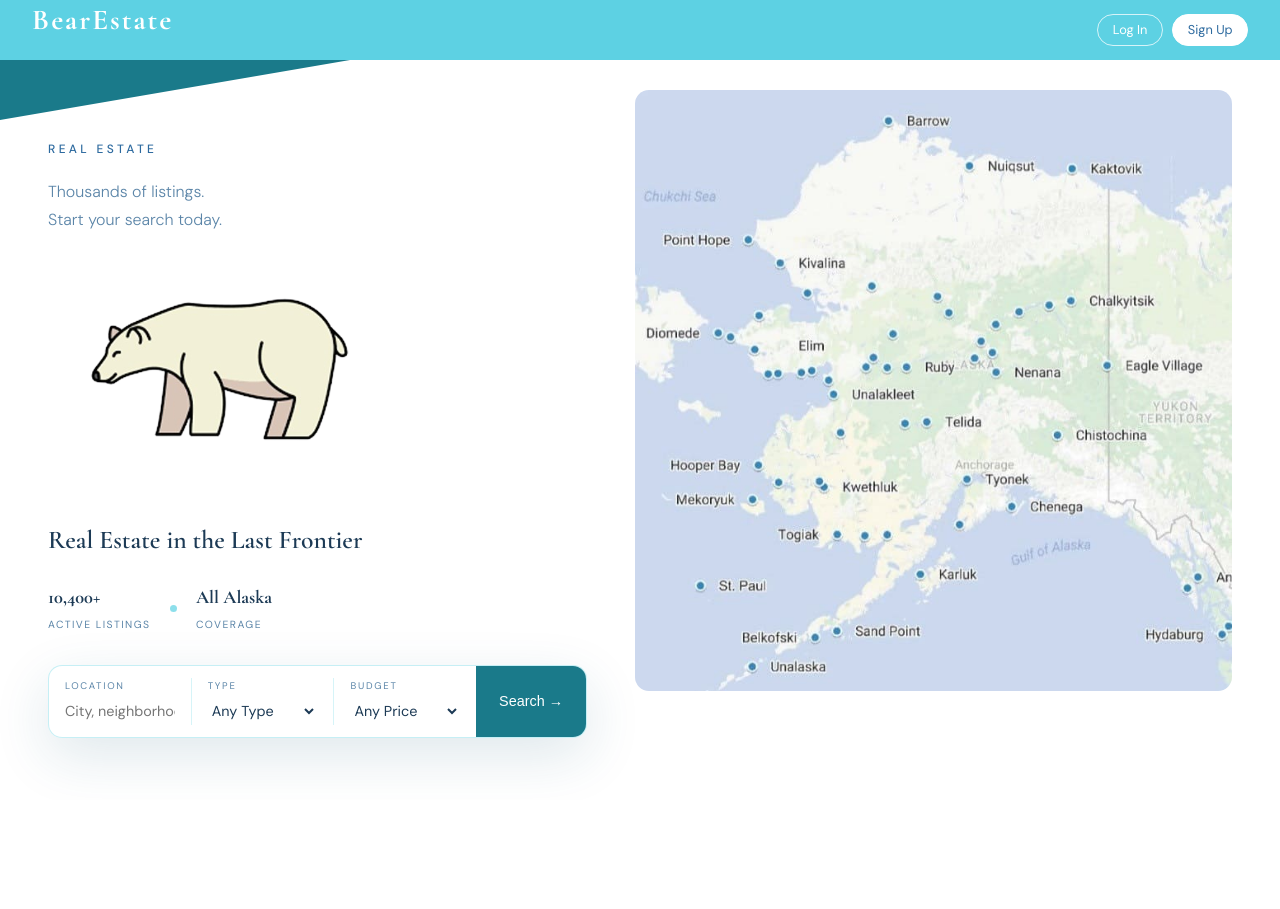
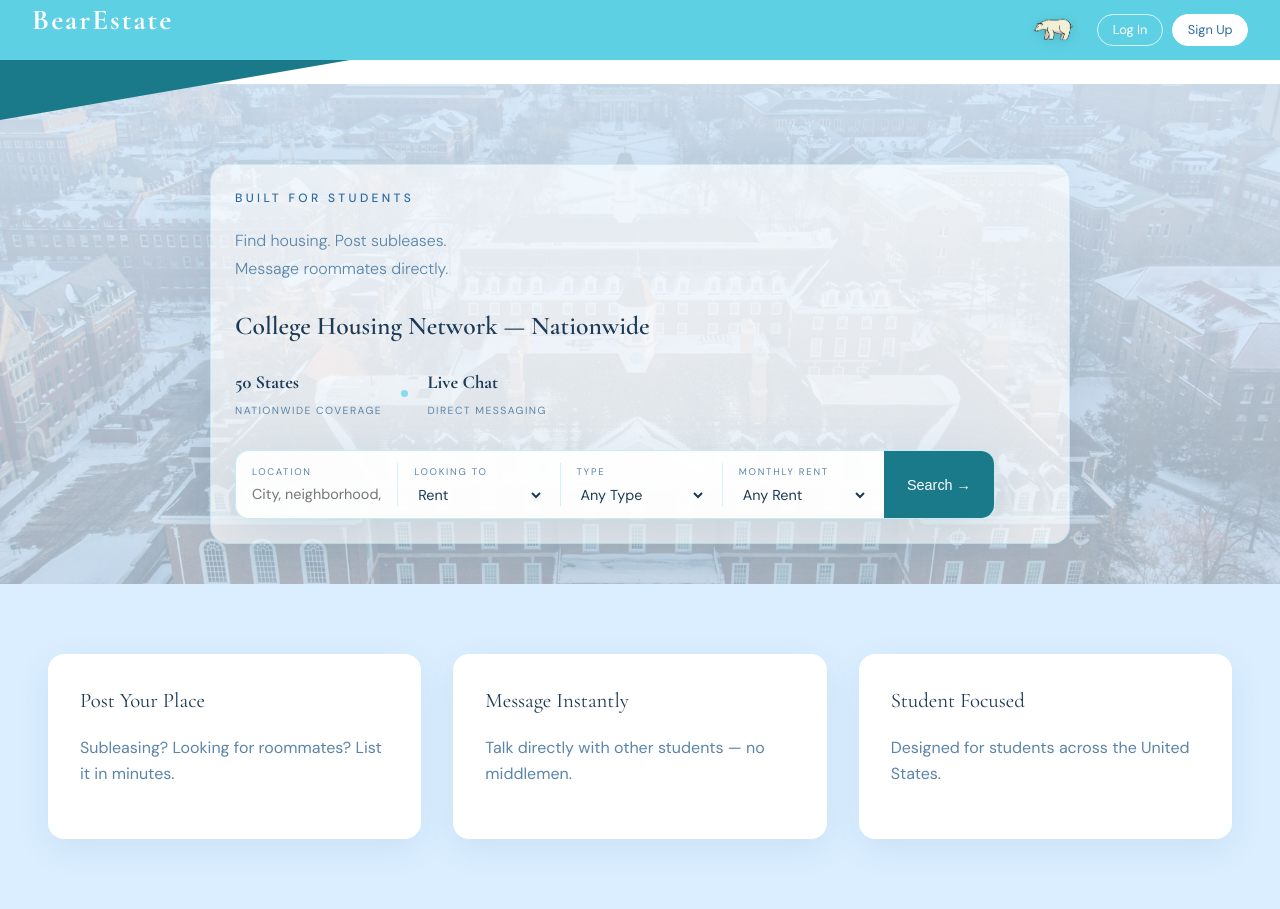
Before and after one commit to CS4300-CS5300-SP26/dev6_cust5, a Django app: page / in a window 1280 px wide. Before the commit the page ends 764 px from the top, so only its background shows below. Run offline with Django 5.2, Linux system fonts and the light colour scheme; some libraries are stand-ins or nearby versions.

Commit message:
Updated the homepage to refelct customer requests. Added an image of a college covered in snow for the background of the homepage

```diff
--- a/myproject/home/static/css/styles.css
+++ b/myproject/home/static/css/styles.css
@@ -42,6 +42,21 @@ body {
     font-size: 1.8rem;
     letter-spacing: 2px;
     color: white;
+}
+
+/* NEW: right side group */
+.nav-right {
+    display: flex;
+    align-items: center;
+    gap: 0.85rem;
+}
+
+/* NEW: bear in header */
+.nav-bear {
+    height: 34px;
+    width: auto;
+    display: block;
+    filter: drop-shadow(0 2px 6px rgba(0,0,0,0.12));
 }
 
 /* ── Nav Buttons ───────────────────────────────── */
@@ -105,17 +120,54 @@ body {
     padding: 80px 3rem 40px;
 }
 
+/* NEW: hero background via <img>, not CSS background-image */
+.hero-bg {
+    position: relative;
+    overflow: hidden;
+}
+
+/* The actual image behind everything */
+.hero-bg-img {
+    position: absolute;
+    inset: 0;
+    width: 100%;
+    height: 100%;
+    object-fit: cover;
+    object-position: center;
+    z-index: 0;
+}
+
+/* Soft overlay so text stays readable */
+.hero-bg::before {
+    content: "";
+    position: absolute;
+    inset: 0;
+    background: linear-gradient(
+        to bottom,
+        rgba(218, 238, 255, 0.88),
+        rgba(218, 238, 255, 0.70)
+    );
+    z-index: 1;
+}
+
+/* Center the main hero content */
 .hero-grid {
+    position: relative;
+    z-index: 2;
     display: flex;
-    align-items: flex-start;
-    justify-content: space-between;
-    gap: 3rem;
+    justify-content: center;
 }
 
 .hero-inner {
-    max-width: 620px;
-    flex: 1 1 560px;
+    max-width: 860px;
+    width: 100%;
     animation: fadeUp 1s cubic-bezier(0.22,1,0.36,1) both;
+
+    background: rgba(255,255,255,0.62);
+    border: 1px solid rgba(93,209,227,0.25);
+    border-radius: 18px;
+    padding: 24px;
+    box-shadow: 0 18px 55px rgba(30, 90, 120, 0.12);
 }
 
 .eyebrow {
@@ -141,14 +193,6 @@ body {
     font-weight: 600;
     margin-bottom: 1.5rem;
     color: var(--text);
-}
-
-/* ── Bear Image ────────────────────────────────── */
-.bear-image {
-    display: block;
-    width: 380px;
-    max-width: 100%;
-    margin-bottom: 2rem;
 }
 
 /* ── Mini Stats ────────────────────────────────── */
@@ -185,12 +229,13 @@ body {
 .search-bar {
     display: flex;
     align-items: stretch;
-    background: rgba(255,255,255,0.9);
+    background: rgba(255,255,255,0.92);
     border: 1px solid rgba(93,209,227,0.35);
     border-radius: 14px;
     box-shadow: 0 18px 55px rgba(30, 90, 120, 0.14);
     overflow: hidden;
-    max-width: 640px;
+    max-width: 760px;
+    width: 100%;
 }
 
 .search-field {
@@ -242,23 +287,6 @@ body {
 
 .search-btn:hover {
     filter: brightness(1.05);
-}
-
-/* ── Map Section (NOW RIGHT SIDE) ───────────────── */
-.map-section {
-    flex: 1 1 620px;
-    display: flex;
-    align-items: flex-start;
-    justify-content: flex-end;
-    background: transparent;
-}
-
-.map-section img {
-    width: 100%;
-    max-width: 720px;
-    height: auto;
-    object-fit: contain;
-    border-radius: 14px;
 }
 
 /* ── Modal ─────────────────────────────────────── */
@@ -387,22 +415,44 @@ body {
 
 .hidden { display: none; }
 
+/* ── Student Feature Section ───────────────────── */
+.student-features {
+    padding: 70px 3rem;
+    display: flex;
+    justify-content: space-between;
+    gap: 2rem;
+    background: var(--sky);
+}
+
+.feature {
+    flex: 1;
+    background: white;
+    padding: 2rem;
+    border-radius: 16px;
+    box-shadow: 0 10px 35px rgba(30,90,120,0.08);
+}
+
+.feature h3 {
+    font-family: var(--font-display);
+    margin-bottom: 0.75rem;
+    font-size: 1.3rem;
+    color: var(--text);
+}
+
+.feature p {
+    color: var(--text-muted);
+    line-height: 1.6;
+}
+
 /* ── Responsive ─────────────────────────────────── */
 @media (max-width: 900px) {
     .hero {
         padding: 80px 1.25rem 40px;
     }
 
-    .hero-grid {
-        flex-direction: column;
-    }
-
-    .map-section {
-        justify-content: flex-start;
-    }
-
-    .map-section img {
+    .hero-inner {
         max-width: 100%;
+        padding: 18px;
     }
 
     .search-bar {
@@ -420,4 +470,13 @@ body {
         width: 100%;
         min-height: 48px;
     }
+
+    .student-features {
+        padding: 50px 1.25rem;
+        flex-direction: column;
+    }
+
+    .feature {
+        padding: 1.5rem;
+    }
 }
--- a/myproject/home/templates/bear_estate_homepage.html
+++ b/myproject/home/templates/bear_estate_homepage.html
@@ -1,4 +1,5 @@
-{% load static %}
+{% load static %}0
+
 <!DOCTYPE html>
 <html lang="en">
 <head>
@@ -25,9 +26,19 @@
     <!-- Banner with Login/Signup in upper right -->
     <div class="top-banner">
         <h1>BearEstate</h1>
-        <div class="nav-buttons">
-            <a href="#" class="btn-login" id="loginBtn">Log In</a>
-            <a href="#" class="btn-signup" id="signupBtn">Sign Up</a>
+
+        <!-- Right side: bear + login/signup -->
+        <div class="nav-right">
+            <img
+                src="{% static 'images/bear.png' %}"
+                alt="BearEstate polar bear mascot"
+                class="nav-bear"
+                data-darkreader-ignore
+            >
+            <div class="nav-buttons">
+                <a href="#" class="btn-login" id="loginBtn">Log In</a>
+                <a href="#" class="btn-signup" id="signupBtn">Sign Up</a>
+            </div>
         </div>
     </div>
 
@@ -35,36 +46,53 @@
     <div id="triangle" class="triangle"></div>
 
     <!-- Hero Section -->
-    <section class="hero">
+    <section class="hero hero-bg">
+        <img
+            src="{% static 'images/college_snow.jpg' %}"
+            alt=""
+            class="hero-bg-img"
+            aria-hidden="true"
+            data-darkreader-ignore
+        >
+
         <div class="hero-grid">
-
             <div class="hero-inner">
 
-                <p class="eyebrow">Real Estate</p>
-                <p class="hero-sub">Thousands of listings.<br/>Start your search today.</p>
+                <p class="eyebrow">Built for Students</p>
+                <p class="hero-sub">Find housing. Post subleases.<br/>Message roommates directly.</p>
 
-                <!-- Bear image — place your file at static/images/bear.png -->
-                <img src="{% static 'images/bear.png' %}" alt="Polar Bear" class="bear-image">
-
-                <p class="hero-tagline">Real Estate in the Last Frontier</p>
+                <p class="hero-tagline">College Housing Network — Nationwide</p>
 
                 <!-- Mini Stats -->
                 <div class="mini-stats">
-                    <div class="mstat"><strong>10,400+</strong><span>Active Listings</span></div>
+                    <div class="mstat"><strong>50 States</strong><span>Nationwide Coverage</span></div>
                     <div class="mstat-dot"></div>
-                    <div class="mstat"><strong>All Alaska</strong><span>Coverage</span></div>
+                    <div class="mstat"><strong>Live Chat</strong><span>Direct Messaging</span></div>
                 </div>
 
                 <!-- Search Bar -->
-                <div class="search-bar">
+                <div class="search-bar" role="search" aria-label="Housing search">
                     <div class="search-field">
-                        <label>Location</label>
-                        <input type="text" placeholder="City, neighborhood, or ZIP…" />
+                        <label for="searchLocation">Location</label>
+                        <input id="searchLocation" type="text" placeholder="City, neighborhood, or ZIP…" />
                     </div>
+
                     <div class="search-divider"></div>
+
+                    <!-- Rent vs Buy -->
                     <div class="search-field">
-                        <label>Type</label>
-                        <select>
+                        <label for="searchIntent">Looking to</label>
+                        <select id="searchIntent">
+                            <option value="rent" selected>Rent</option>
+                            <option value="buy">Buy</option>
+                        </select>
+                    </div>
+
+                    <div class="search-divider"></div>
+
+                    <div class="search-field">
+                        <label for="searchType">Type</label>
+                        <select id="searchType">
                             <option>Any Type</option>
                             <option>House</option>
                             <option>Apartment</option>
@@ -72,29 +100,44 @@
                             <option>Townhouse</option>
                         </select>
                     </div>
+
                     <div class="search-divider"></div>
+
+                    <!-- Budget changes based on Rent vs Buy -->
                     <div class="search-field">
-                        <label>Budget</label>
-                        <select>
-                            <option>Any Price</option>
-                            <option>Under $300k</option>
-                            <option>$300k – $600k</option>
-                            <option>$600k – $1M</option>
-                            <option>$1M+</option>
+                        <label for="searchBudget" id="budgetLabel">Monthly Rent</label>
+                        <select id="searchBudget">
+                            <!-- Default: RENT options -->
+                            <option value="any">Any Rent</option>
+                            <option value="0-900">Under $900</option>
+                            <option value="900-1400">$900 – $1,400</option>
+                            <option value="1400-2000">$1,400 – $2,000</option>
+                            <option value="2000-999999">$2,000+</option>
                         </select>
                     </div>
-                    <button class="search-btn">Search →</button>
+
+                    <button class="search-btn" id="searchBtn" type="button">Search →</button>
                 </div>
 
             </div>
+        </div>
+    </section>
 
-            <!-- Map Section — place your file at static/images/alaska.jpg -->
-            <section id="map"
-                     class="map-section map-right"
-                     uk-parallax="y: -50,50; opacity: 1,0.9">
-                <img src="{% static 'images/alaska.jpg' %}" alt="Alaska Map">
-            </section>
+    <!-- Student Features -->
+    <section class="student-features">
+        <div class="feature">
+            <h3>Post Your Place</h3>
+            <p>Subleasing? Looking for roommates? List it in minutes.</p>
+        </div>
 
+        <div class="feature">
+            <h3>Message Instantly</h3>
+            <p>Talk directly with other students — no middlemen.</p>
+        </div>
+
+        <div class="feature">
+            <h3>Student Focused</h3>
+            <p>Designed for students across the United States.</p>
         </div>
     </section>
 
@@ -117,7 +160,7 @@
             </div>
             <div class="form-panel hidden" id="formSignup">
                 <h2 class="modal-title">Create account</h2>
-                <p class="modal-sub">Join thousands of happy homeowners</p>
+                <p class="modal-sub">Join thousands of students finding housing</p>
                 <div class="field"><label>Full Name</label><input type="text" placeholder="Jane Smith" /></div>
                 <div class="field"><label>Email</label><input type="email" placeholder="you@example.com" /></div>
                 <div class="field"><label>Password</label><input type="password" placeholder="Create a password" /></div>
@@ -135,6 +178,63 @@
             let newSize = 350 + scrollY * 0.6;
             triangle.style.borderLeft = newSize + "px solid #1a7a8a";
             triangle.style.borderBottom = "60px solid transparent";
+        });
+    </script>
+
+    <!-- Rent/Buy Budget Swap Script -->
+    <script>
+        const searchIntent = document.getElementById('searchIntent');
+        const budgetLabel  = document.getElementById('budgetLabel');
+        const searchBudget = document.getElementById('searchBudget');
+
+        const rentOptions = [
+            { value: 'any', label: 'Any Rent' },
+            { value: '0-900', label: 'Under $900' },
+            { value: '900-1400', label: '$900 – $1,400' },
+            { value: '1400-2000', label: '$1,400 – $2,000' },
+            { value: '2000-999999', label: '$2,000+' },
+        ];
+
+        const buyOptions = [
+            { value: 'any', label: 'Any Price' },
+            { value: '0-300000', label: 'Under $300k' },
+            { value: '300000-600000', label: '$300k – $600k' },
+            { value: '600000-1000000', label: '$600k – $1M' },
+            { value: '1000000-999999999', label: '$1M+' },
+        ];
+
+        function setSelectOptions(selectEl, optionsList) {
+            selectEl.innerHTML = '';
+            for (const opt of optionsList) {
+                const optionEl = document.createElement('option');
+                optionEl.value = opt.value;
+                optionEl.textContent = opt.label;
+                selectEl.appendChild(optionEl);
+            }
+        }
+
+        function updateBudgetOptions() {
+            const mode = searchIntent.value;
+
+            if (mode === 'rent') {
+                budgetLabel.textContent = 'Monthly Rent';
+                setSelectOptions(searchBudget, rentOptions);
+            } else {
+                budgetLabel.textContent = 'Purchase Price';
+                setSelectOptions(searchBudget, buyOptions);
+            }
+        }
+
+        searchIntent.addEventListener('change', updateBudgetOptions);
+        updateBudgetOptions();
+
+        document.getElementById('searchBtn').addEventListener('click', () => {
+            const location = document.getElementById('searchLocation').value;
+            const mode = searchIntent.value;
+            const type = document.getElementById('searchType').value;
+            const budget = searchBudget.value;
+
+            console.log({ location, mode, type, budget });
         });
     </script>
 
```
Also changed, not shown: myproject/home/static/images/college_snow.jpg (added).
